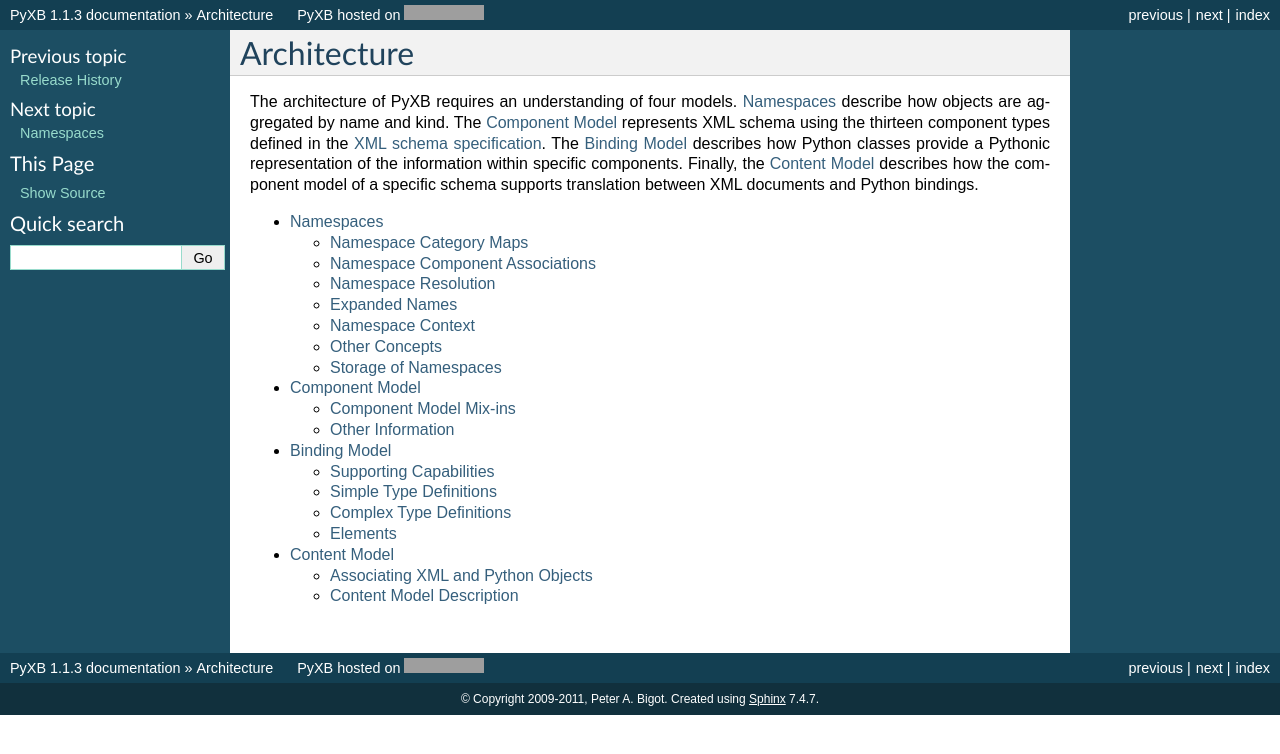
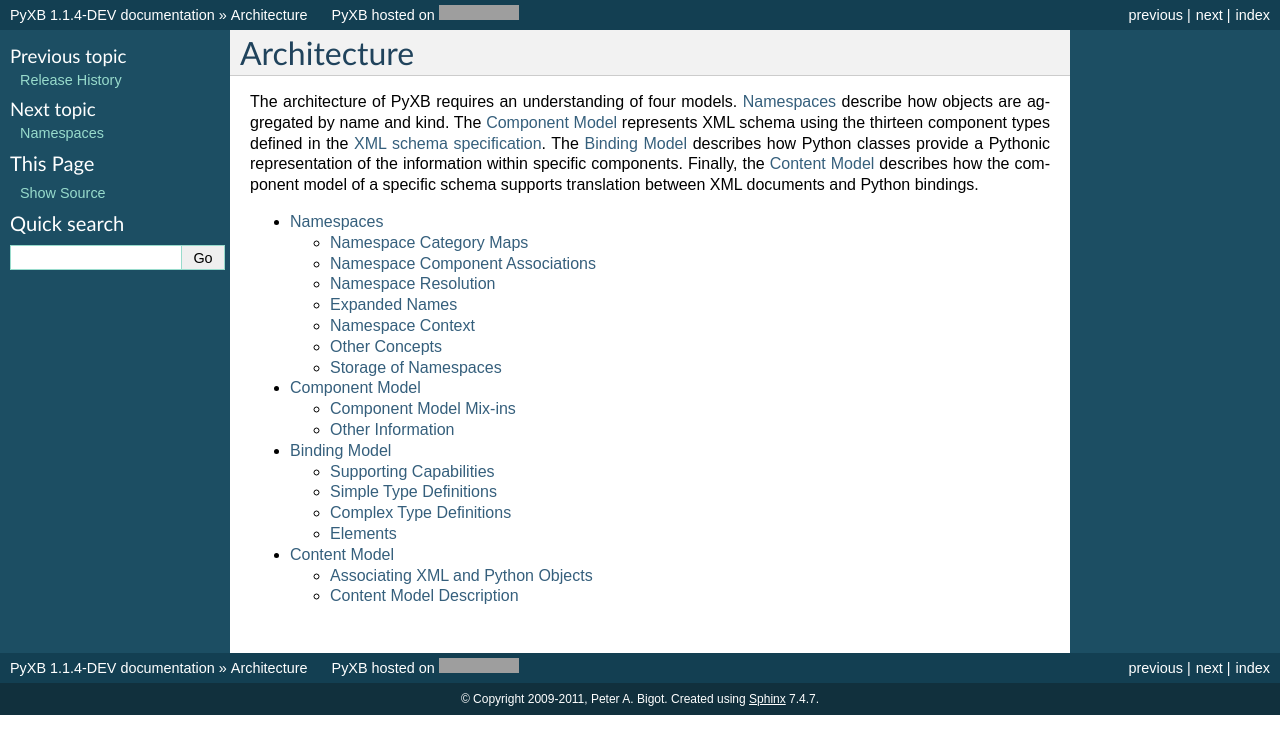
Before and after one commit to pabigot/pyxb, a Sphinx documentation site: the page built from doc/architecture.txt, in a window 1280 px wide. Shown: the top 754 px of the page. Built offline with Sphinx 7.4.7, drawn with Linux system fonts in a browser that asks for light colours; grey boxes are pictures that could not be loaded.

Commit message:
Update for next development version

```diff
--- a/doc/conf.py
+++ b/doc/conf.py
@@ -47,7 +47,7 @@
 # The short X.Y version.
 version = '1.1'
 # The full version, including alpha/beta/rc tags.
-release = '1.1.3'
+release = '1.1.4-DEV'
 
 # The language for content autogenerated by Sphinx. Refer to documentation
 # for a list of supported languages.
--- a/pyxb/__init__.py
+++ b/pyxb/__init__.py
@@ -53,7 +53,7 @@
         if issubclass(self.__class__.mro()[-2], ( list, dict )):
             super(cscRoot, self).__init__(*args)
 
-__version__ = '1.1.3'
+__version__ = '1.1.4-DEV'
 """The version of PyXB"""
 
 __url__ = 'http://pyxb.sourceforge.net'
--- a/setup.py
+++ b/setup.py
@@ -1,7 +1,7 @@
 #!/usr/bin/env python
 
 # The current version of the system.  Format is #.#.#[-DEV].
-version = '1.1.3'
+version = '1.1.4-DEV'
 
 import distutils.sysconfig
 
```
Also changed, not shown: README.txt (+7 -7 lines).
